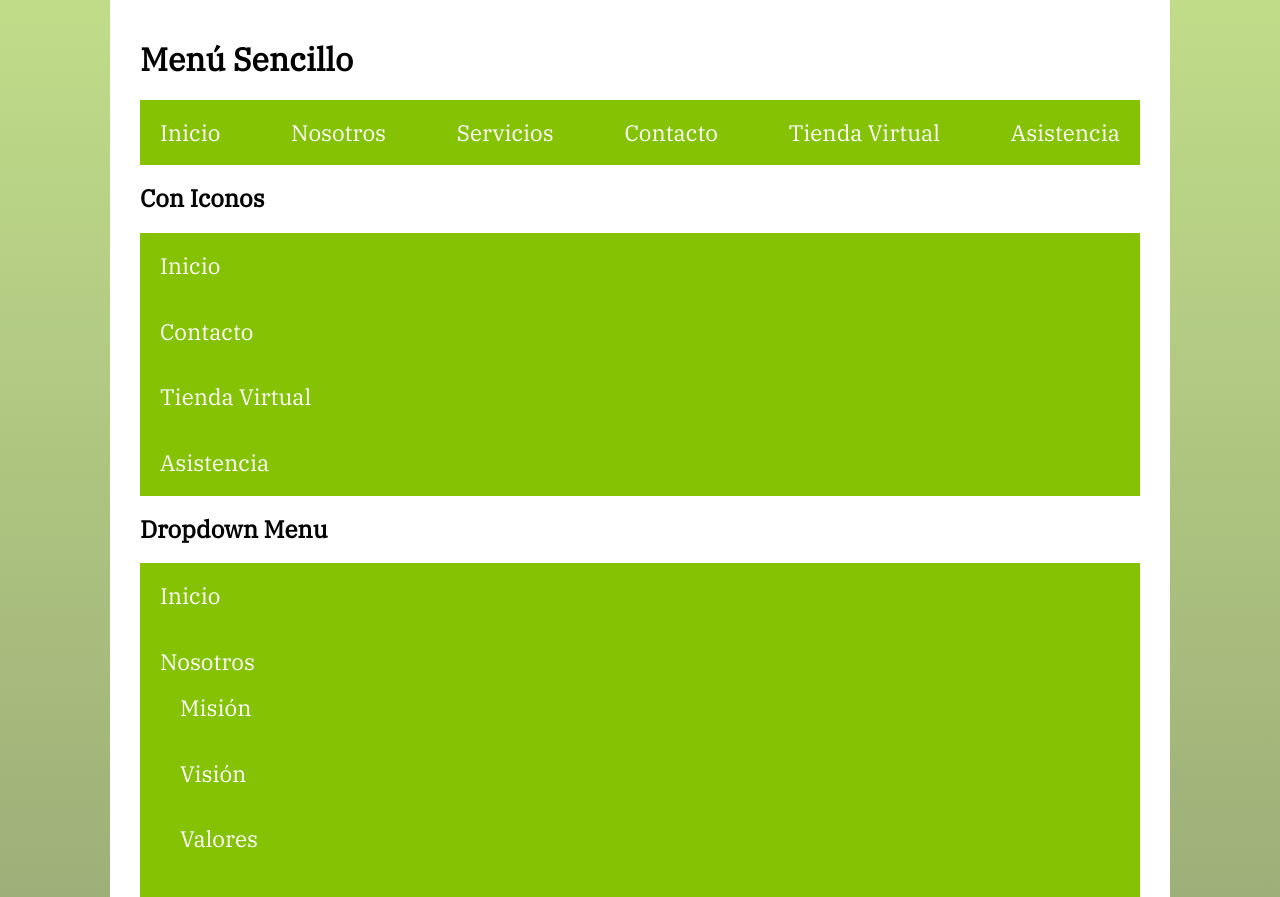
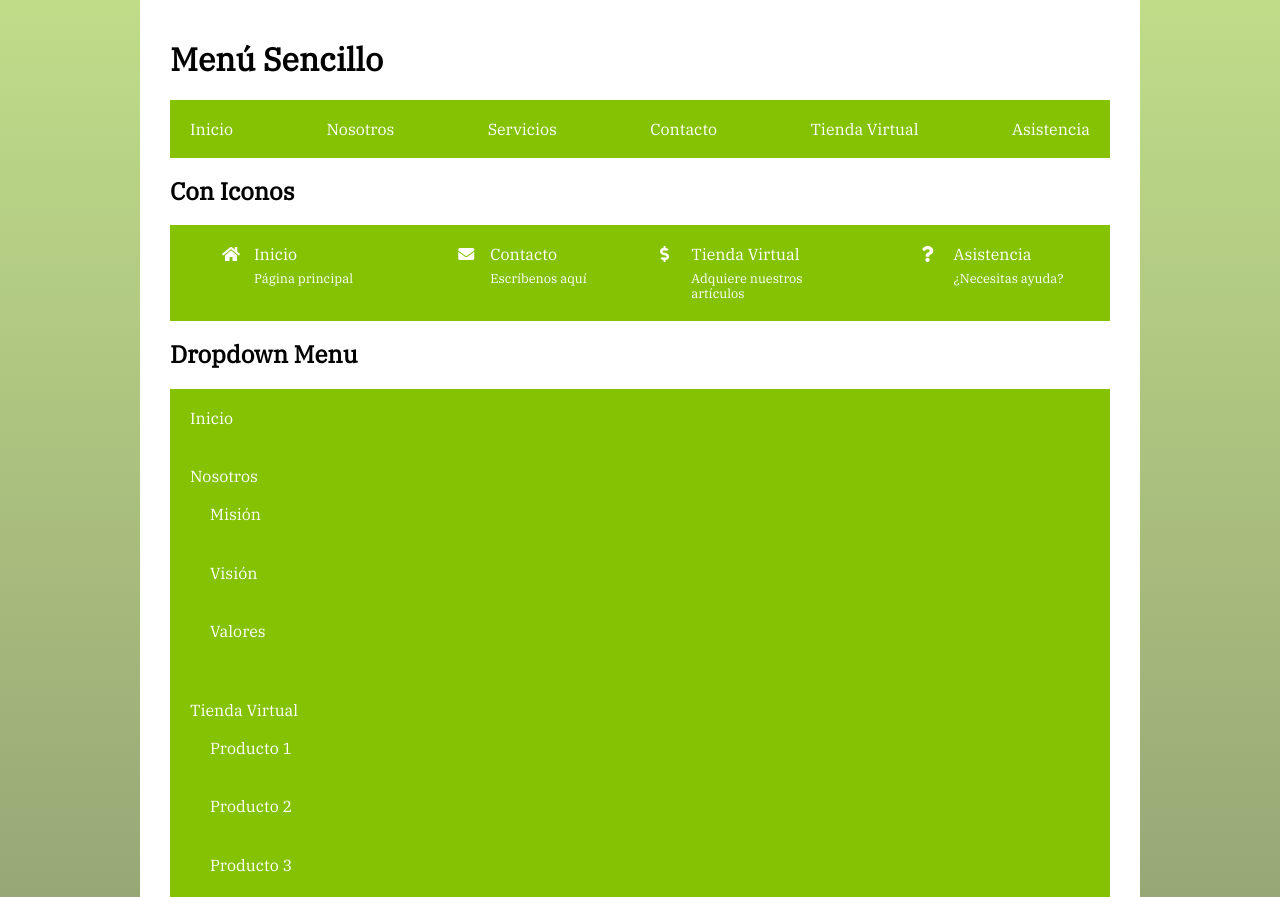
Before and after one commit to FerGuevaraM95/menus-flexbox, a plain HTML site: page index.html in a window 1280 px wide. Shown: the top 897 px of the page. Drawn offline with nearby package versions, Linux system fonts and the light colour scheme.

Commit message:
Add icons-menu styles

```diff
--- a/css/styles.css
+++ b/css/styles.css
@@ -1,3 +1,7 @@
+* {
+    box-sizing: border-box;
+}
+
 body {
     box-sizing: border-box;
     margin:0;
@@ -30,12 +34,12 @@ nav ul li:hover {
     background-color: #618E01;
 }
 nav ul a {
-    font-size: 1.4rem;
+    font-size: 1rem;
     text-decoration: none;
     color: #fff;
 }
 
-/** SIMPLE **/
+/** SIMPLE MENU **/
 .simple ul {
     display: flex;
     flex-direction: column;
@@ -47,7 +51,7 @@ nav ul a {
     text-align: center;
 }
 
-@media screen and (min-width:924px) {
+@media screen and (min-width:768px) {
     .simple ul {
         flex-direction: row;
     }
@@ -55,3 +59,35 @@ nav ul a {
         margin-bottom: 0;
     }
 }
+
+/** ICONS MENU **/
+.icons .icon {
+    flex: 0 1 2rem;
+}
+
+.icons ul li a {
+    display: flex;
+    justify-content: center;
+}
+
+.icons .text span {
+    display: block;
+    margin-top: 0.5rem;
+    font-size: 0.8rem;
+}
+
+@media screen and (min-width:480px) {
+    .icons ul {
+        display: flex;
+        flex-wrap: wrap;
+    }
+    .icons ul li {
+        flex: 0 1 50%;
+    }
+}
+
+@media screen and (min-width:768px) {
+    .icons ul li {
+        flex: 1;
+    }
+}
--- a/index.html
+++ b/index.html
@@ -7,6 +7,7 @@
     <title>Menús con Flexbox</title>
     <link rel="stylesheet" href="https://necolas.github.io/normalize.css/8.0.0/normalize.css">
     <link href="https://fonts.googleapis.com/css?family=IBM+Plex+Serif" rel="stylesheet">
+    <link rel="stylesheet" href="https://use.fontawesome.com/releases/v5.0.13/css/all.css" integrity="sha384-DNOHZ68U8hZfKXOrtjWvjxusGo9WQnrNx2sqG0tfsghAvtVlRW3tvkXWZh58N9jp" crossorigin="anonymous">
     <link rel="stylesheet" href="./css/styles.css">
 </head>
 <body>
@@ -39,19 +40,51 @@
 
         <!-- ICONS MENU -->
         <h2>Con Iconos</h2>
-        <nav clas="icons">
+        <nav class="icons">
             <ul>
                 <li>
-                    <a href="#">Inicio</a>
+                    <a href="#">
+                        <div class="icon">
+                            <i class="fas fa-home"></i>
+                        </div>
+                        <div class="text">
+                            Inicio
+                            <span>Página principal</span>
+                        </div>
+                    </a>
                 </li>
                 <li>
-                    <a href="#">Contacto</a>
+                    <a href="#">
+                        <div class="icon">
+                            <i class="fas fa-envelope"></i>
+                        </div>
+                        <div class="text">
+                            Contacto
+                            <span>Escríbenos aquí</span>
+                        </div>
+                    </a>
                 </li>
                 <li>
-                    <a href="#">Tienda Virtual</a>
+                    <a href="#">
+                        <div class="icon">
+                            <i class="fas fa-dollar-sign"></i>
+                        </div>
+                        <div class="text">
+                            Tienda Virtual
+                            <span>Adquiere nuestros artículos</span>
+                        </div>
+                    </a>
                 </li>
                 <li>
-                    <a href="#">Asistencia</a>
+                    <a href="#">
+                        <div class="icon">
+                            <i class="fas fa-question"></i>
+                        </div>
+                        <div class="text">
+                            Asistencia
+                            <span>¿Necesitas ayuda?</span>
+                        </div>
+                    </a>
                 </li>
             </ul>
         </nav>
```
